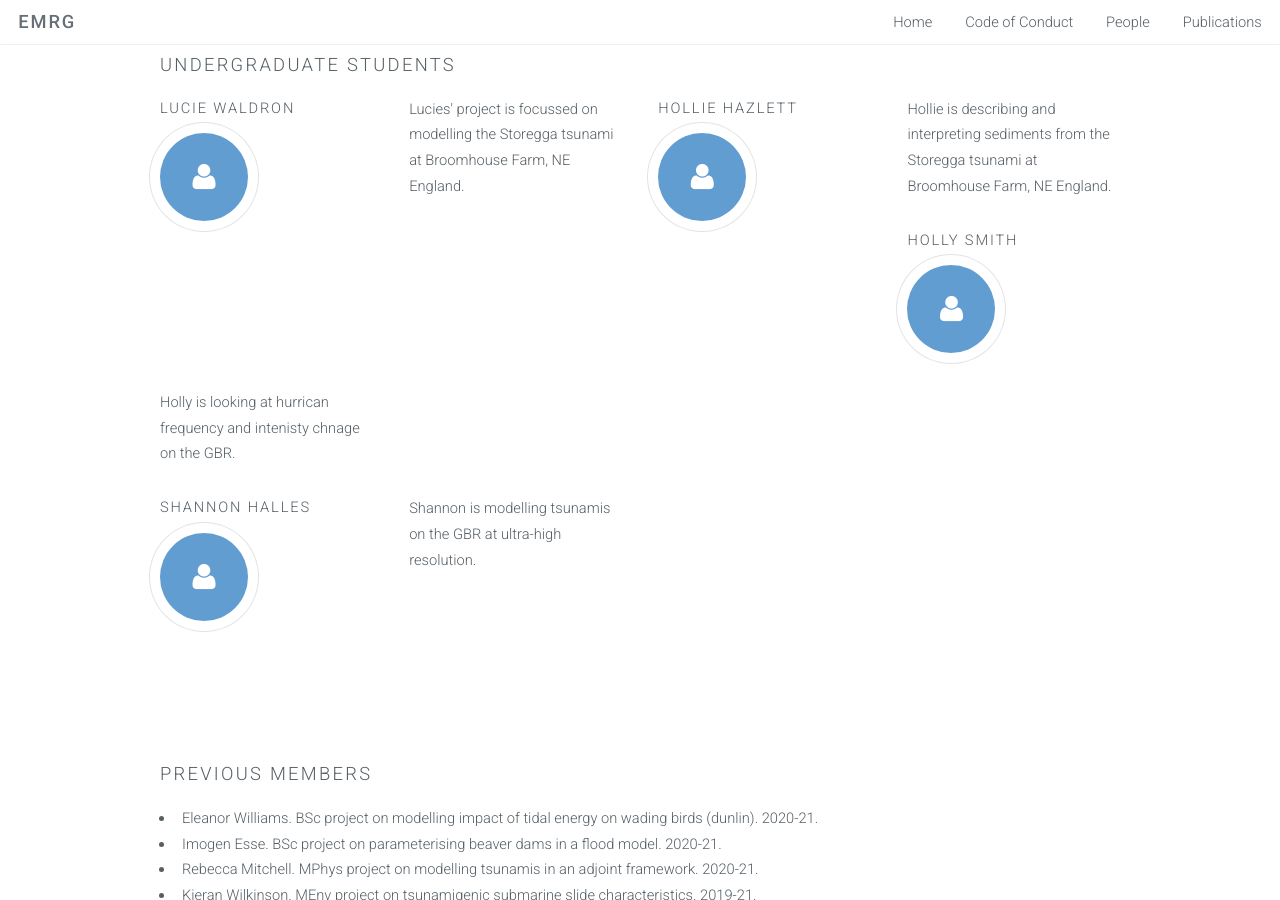
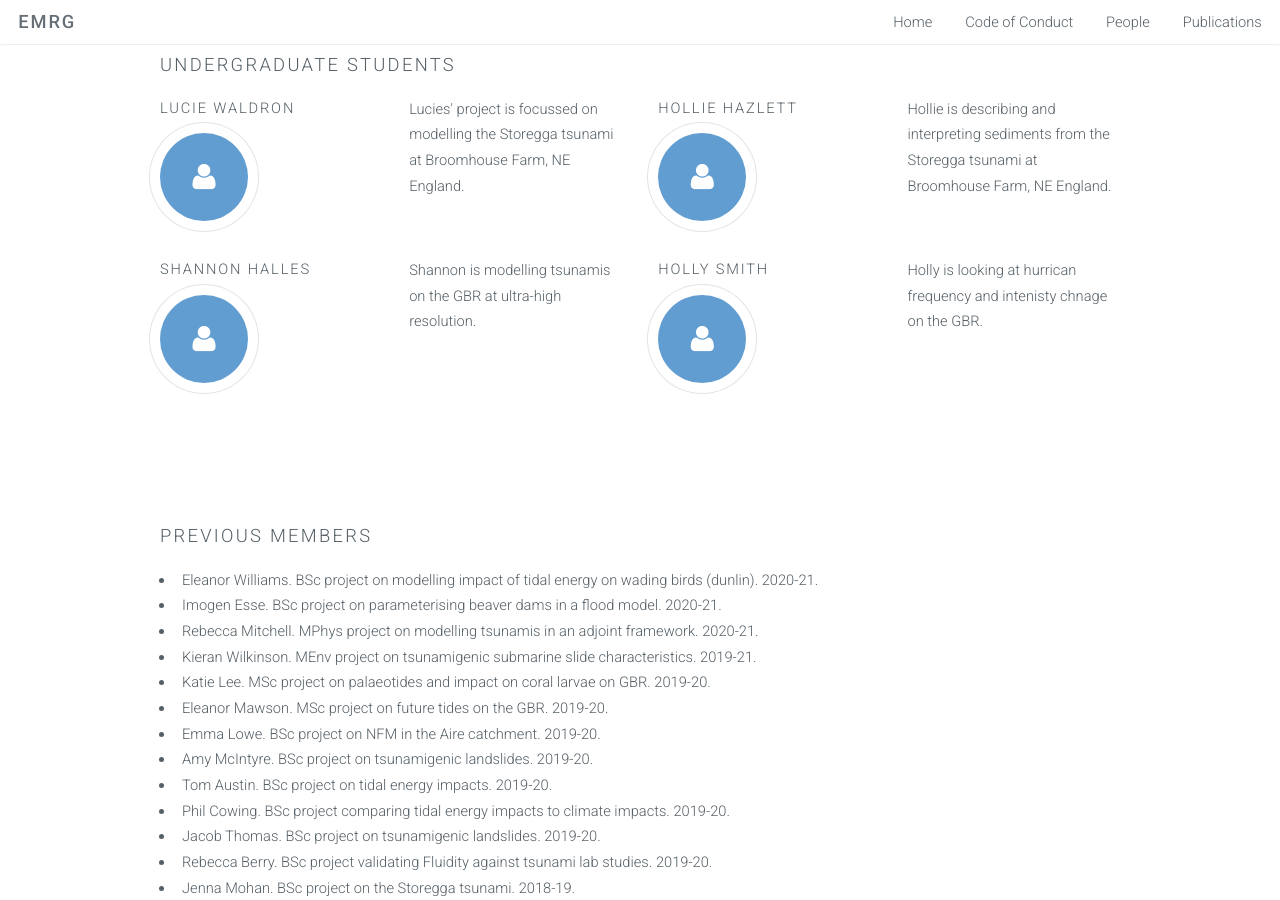
Before and after one commit to EnvModellingGroup/EnvModellingGroup.github.io, a Jekyll site: the page built from people/index.html, in a window 1280 px wide and 900 px high, scrolled down 1383 px. Built offline with Jekyll 4.4.1, drawn with Linux system fonts in a browser that asks for light colours.

Commit message:
2 people per row

```diff
--- a/people/index.html
+++ b/people/index.html
@@ -73,6 +73,7 @@ keywords: modelling, environmental, ecological, ecology, environment, computatio
 
         </div>
         <div class="container">
+	<!--2 people per row-->
             <h3>Undergraduate students</h3>
 			<div class="row">
 				<div class="3u">
@@ -91,16 +92,9 @@ keywords: modelling, environmental, ecological, ecology, environment, computatio
                     			<p>Hollie is describing and interpreting sediments from the Storegga tsunami at Broomhouse Farm, NE England.</p>
 				</div>
 
-				<div class="3u">
-					<h4>Holly Smith </h4>
-					<span class="icon major fa-user"></span>
-                		</div>
-                		<div class="3u">
-                    			<p>Holly is looking at hurrican frequency and intenisty chnage on the GBR.</p>
-				</div>
 			</div>
 
-				<div class="row">
+			<div class="row">
 				<div class="3u">
 					<h4>Shannon Halles</h4>
 					<span class="icon major fa-user"></span>
@@ -109,7 +103,15 @@ keywords: modelling, environmental, ecological, ecology, environment, computatio
                     			<p>Shannon is modelling tsunamis on the GBR at ultra-high resolution.</p>
 				</div>
 
+
 				<div class="3u">
+					<h4>Holly Smith </h4>
+					<span class="icon major fa-user"></span>
+                		</div>
+                		<div class="3u">
+                    			<p>Holly is looking at hurrican frequency and intenisty chnage on the GBR.</p>
+				</div>
+
 
 			</div>
 		</div>
```
